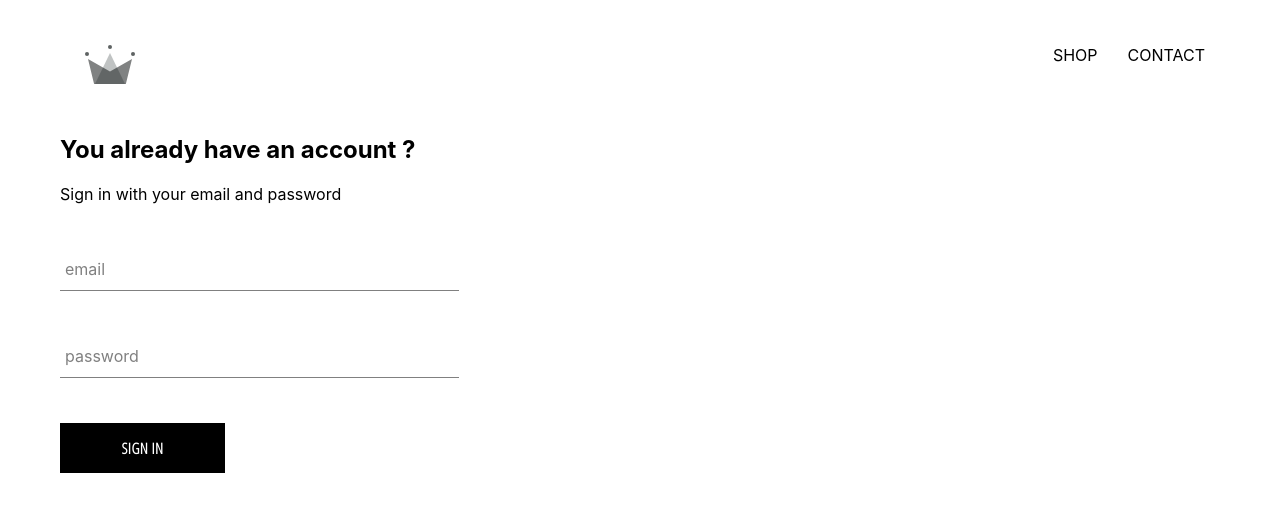
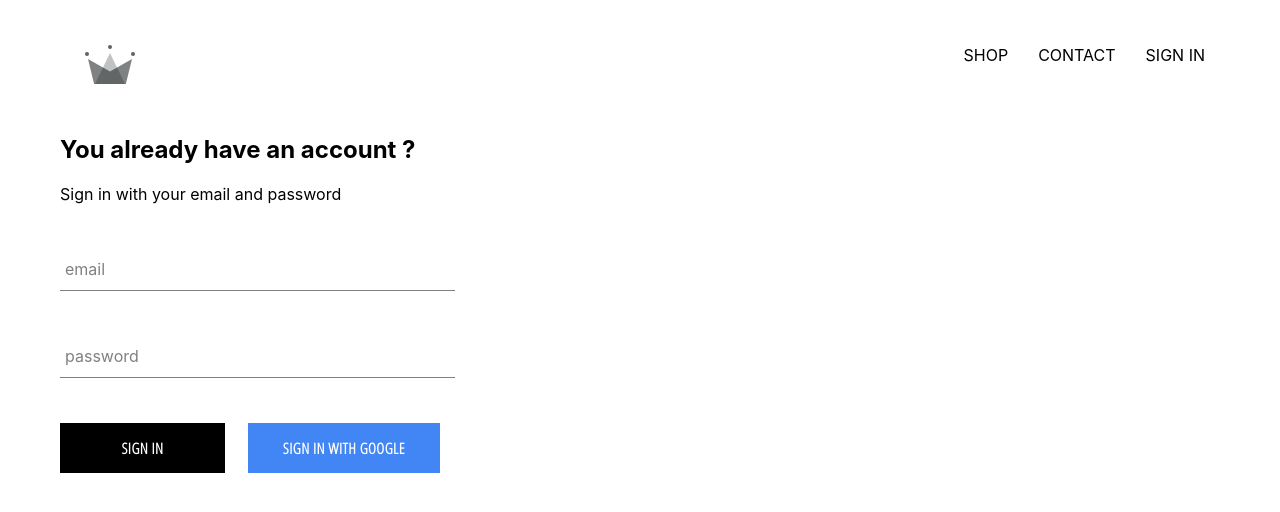
Before and after one commit to miraDask/conf-shop, a React (Create React App) app: page /signin in a window 1280 px wide. Shown: the top 512 px of the page. Built offline with nearby package versions, Linux system fonts and the light colour scheme; no server answers.

Commit message:
add auth with google plus button for that

```diff
--- a/src/App.js
+++ b/src/App.js
@@ -4,14 +4,35 @@
 import ShopPage from "./pages/shop/shop.component";
 import Header from "./components/header/header.component";
 import SignInAndSignUpPage from "./pages/sign-in-and-sign-up/sign-in-and-sign-up.component";
+import { auth } from "../src/firebase/firebase.utils";
 
 import "./App.css";
 import "./pages/homepage/homepage.styles.scss";
 
-function App() {
+class App extends React.Component {
+  constructor() {
+    super();
+    this.state = {
+      currentUser: null,
+    };
+  }
+
+  unsubscribeFromAuth = null;
+
+  componentDidMount() {
+    this.unsubscribeFromAuth = auth.onAuthStateChanged((user) => {
+      this.setState({ currentUser: user });
+    });
+  }
+
+  componentWillUnmount() {
+    this.unsubscribeFromAuth();
+  }
+
+  render() {
     return (
       <div>
-      <Header />
+        <Header currentUser={this.state.currentUser} />
         <Switch>
           <Route exact path="/" component={HomePage} />
           <Route exact path="/shop" component={ShopPage} />
@@ -20,5 +41,6 @@
       </div>
     );
   }
+}
 
 export default App;
--- a/src/components/custom-button/custom-button.component.jsx
+++ b/src/components/custom-button/custom-button.component.jsx
@@ -2,8 +2,8 @@
 
 import "./custom-button.styles.scss";
 
-const CustomButton = ({ children, ...otherProps }) => (
-  <button className="custom-button" {...otherProps}>
+const CustomButton = ({ children, isGoogleSignInButton, ...otherProps }) => (
+  <button className={`custom-button ${isGoogleSignInButton ? 'google-sign-in' : ''}`} {...otherProps}>
     {children}
   </button>
 );
--- a/src/components/custom-button/custom-button.styles.scss
+++ b/src/components/custom-button/custom-button.styles.scss
@@ -19,4 +19,14 @@
     color: black;
     border: 1px solid black;
   }
+
+  &.google-sign-in{
+    background-color: #4285f4;
+    color: white;
+
+    &:hover {
+      background-color : #357ae8;
+      border: none;
+    }
+  }
 }
--- a/src/components/header/header.component.jsx
+++ b/src/components/header/header.component.jsx
@@ -1,19 +1,31 @@
 import React from "react";
+
+import { Link } from "react-router-dom";
+import { ReactComponent as Logo } from "../../assets/crown.svg";
+import { auth } from "../../firebase/firebase.utils";
 
 import "./header.styles.scss";
 
-import { Link } from "react-router-dom";
-
-import { ReactComponent as Logo } from "../../assets/crown.svg";
-
-const Header = () => (
+const Header = ({ currentUser }) => (
   <div className="header">
     <Link to="/" className="logo-container">
       <Logo className="logo" />
     </Link>
     <div className="options">
-        <Link to="/shop" className="option">SHOP</Link>
-        <Link to="/contact" className="option">CONTACT</Link>
+      <Link to="/shop" className="option">
+        SHOP
+      </Link>
+      <Link to="/contact" className="option">
+        CONTACT
+      </Link>
+      {currentUser ? (
+        <div className="option" onClick={() => auth.signOut()}>SIGN OUT</div>
+      ) : (
+        <Link to="/signin" className="option">
+          {" "}
+          SIGN IN
+        </Link>
+      )}
     </div>
   </div>
 );
--- a/src/components/header/header.styles.scss
+++ b/src/components/header/header.styles.scss
@@ -20,6 +20,7 @@
 
     .option {
       padding: 10px 15px;
+      cursor: pointer;
     }
   }
 }
--- a/src/components/sign-in/sign-in.component.jsx
+++ b/src/components/sign-in/sign-in.component.jsx
@@ -1,6 +1,7 @@
 import React from "react";
 import FormInput from "../form-input/form-input.component";
-import CustomButton from '../custom-button/custom-button.component'
+import CustomButton from "../custom-button/custom-button.component";
+import { signInWithGoogle } from "../../firebase/firebase.utils";
 
 import "./sign-in.styles.scss";
 
@@ -43,7 +44,13 @@
             required
             handleOnChange={this.handleOnChange}
           />
+          <div className="buttons">
           <CustomButton type="submit"> Sign in </CustomButton>
+          <CustomButton onClick={signInWithGoogle} isGoogleSignInButton={true}>
+            {" "}
+            Sign in with Google{" "}
+          </CustomButton>
+          </div>
         </form>
       </div>
     );
--- a/src/components/sign-in/sign-in.styles.scss
+++ b/src/components/sign-in/sign-in.styles.scss
@@ -1,9 +1,14 @@
 .sign-in{
-    width: 30vw;
+    width: 380px;
     display: flex;
     flex-direction: column;
 
     .title {
         margin: 10px 0px;
     }
+
+    .buttons {
+        display: flex;
+        justify-content: space-between;
+    }
 }
--- /dev/null
+++ b/src/firebase/firebase.utils.js
@@ -0,0 +1,28 @@
+import firebase from 'firebase/app';
+
+
+import 'firebase/firestore';
+import 'firebase/auth';
+
+const configuration = {
+    apiKey: "AIzaSyCidFQfo1w5hNs_XIYEBPkZ6t1_0NYn4DI",
+    authDomain: "confidence-shop.firebaseapp.com",
+    databaseURL: "https://confidence-shop.firebaseio.com",
+    projectId: "confidence-shop",
+    storageBucket: "confidence-shop.appspot.com",
+    messagingSenderId: "601037202062",
+    appId: "1:601037202062:web:a5c397bb3c40750a66dfdf",
+    measurementId: "G-CK7QZFBQRM"
+  };
+
+  firebase.initializeApp(configuration);
+
+  export const auth = firebase.auth();
+  export const firestore = firebase.firestore();
+
+  const provider = new firebase.auth.GoogleAuthProvider();
+  provider.setCustomParameters({prompt : 'select_account'});
+
+  export const signInWithGoogle = () => auth.signInWithPopup(provider);
+
+  export default firebase;
```
Also changed, not shown: 1 other file (tests, documents, lock files or other folders). Lines whose indentation alone changed are shown as unchanged.
